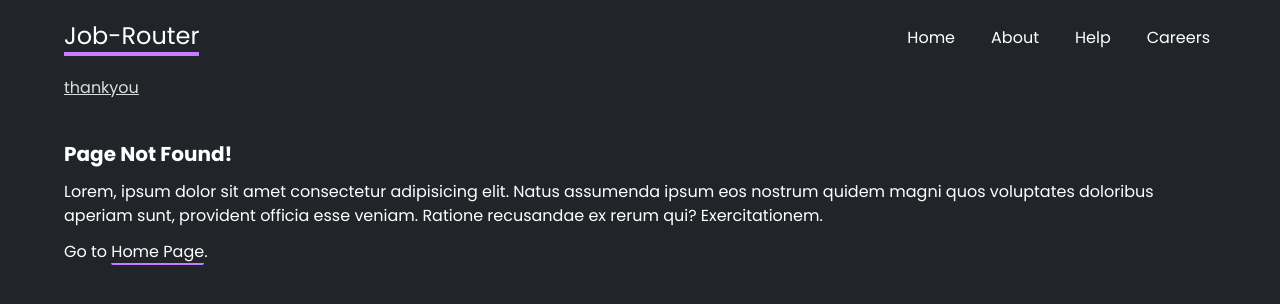
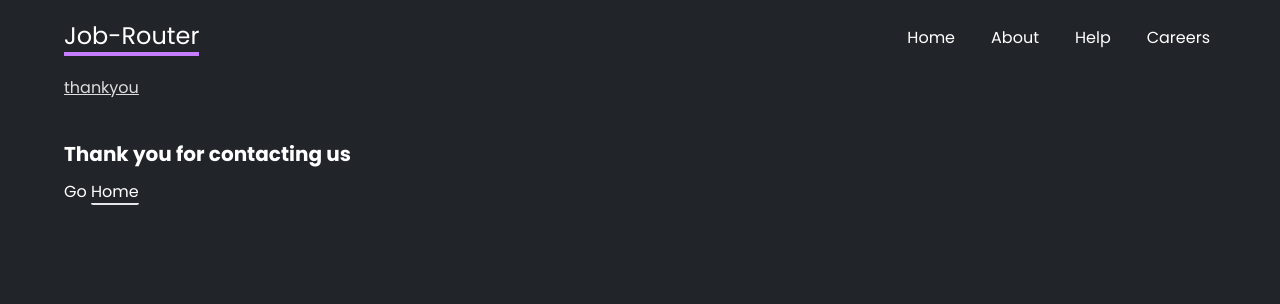
Before and after one commit to Khusro-S/Job-Router, a React (Vite) app: page /thankyou in a window 1280 px wide. Shown: the top 304 px of the page. Built offline with nearby package versions, Linux system fonts and the light colour scheme.

Commit message:
feat: Added Thank you page after contacting

```diff
--- a/src/App.jsx
+++ b/src/App.jsx
@@ -10,9 +10,10 @@ import {
 import Home from "./Components/Home";
 import About from "./Components/About";
 import Faq from "./Components/Help/Faq";
-import Contact from "./Components/Help/Contact";
+import Contact, { contactAction } from "./Components/Help/Contact";
 import NotFound from "./Components/NotFound";
 import CareerError from "./Components/Careers/CareerError";
+import Thankyou from "./Components/Help/Thankyou";
 
 // loaders
 import Careers, { careersLoader } from "./Components/Careers/Careers";
@@ -33,8 +34,13 @@ const router = createBrowserRouter(
 
       <Route path="help" element={<HelpLayout />}>
         <Route path="faq" element={<Faq />} />
-        <Route path="contact" element={<Contact />} />
+        <Route
+          path="contact"
+          element={<Contact />}
+          action={contactAction}
+        ></Route>
       </Route>
+      <Route path="thankyou" element={<Thankyou />} />
 
       <Route
         path="careers"
--- a/src/Components/Help/Contact.jsx
+++ b/src/Components/Help/Contact.jsx
@@ -1,8 +1,12 @@
+import { Form, redirect, useActionData, useNavigate } from "react-router-dom";
+
 export default function Contact() {
+  const data = useActionData();
+
   return (
     <div className="contact">
       <h2>Contact Us</h2>
-      <form>
+      <Form method="post" action="/help/contact">
         <label>
           <span>Your email:</span>
           <input type="email" name="email" required />
@@ -12,7 +16,31 @@ export default function Contact() {
           <textarea name="message" required></textarea>
         </label>
         <button>Submit</button>
-      </form>
+
+        {data && data.error && <p>{data.error}</p>}
+      </Form>
     </div>
   );
 }
+
+export const contactAction = async ({ request }) => {
+  console.log(request);
+
+  const data = await request.formData();
+  const submission = {
+    email: data.get("email"),
+    message: data.get("message"),
+  };
+
+  console.log(submission);
+
+  //send post request
+  if (submission.message.length < 10) {
+    return { error: "Message must be over 10 characters long" };
+  }
+
+  //redirect
+
+  //   return redirect("thankyou");
+  return redirect("/thankyou");
+};
--- /dev/null
+++ b/src/Components/Help/Thankyou.jsx
@@ -0,0 +1,18 @@
+import { Link } from "react-router-dom";
+
+export default function Thankyou() {
+  return (
+    <div>
+      <h2>Thank you for contacting us </h2>
+      <p>
+        Go{" "}
+        <Link
+          to="/"
+          className="hover:text-secondary py-0 rounded-sm border-b-2 border-solid border-secondar"
+        >
+          Home
+        </Link>
+      </p>
+    </div>
+  );
+}
```
